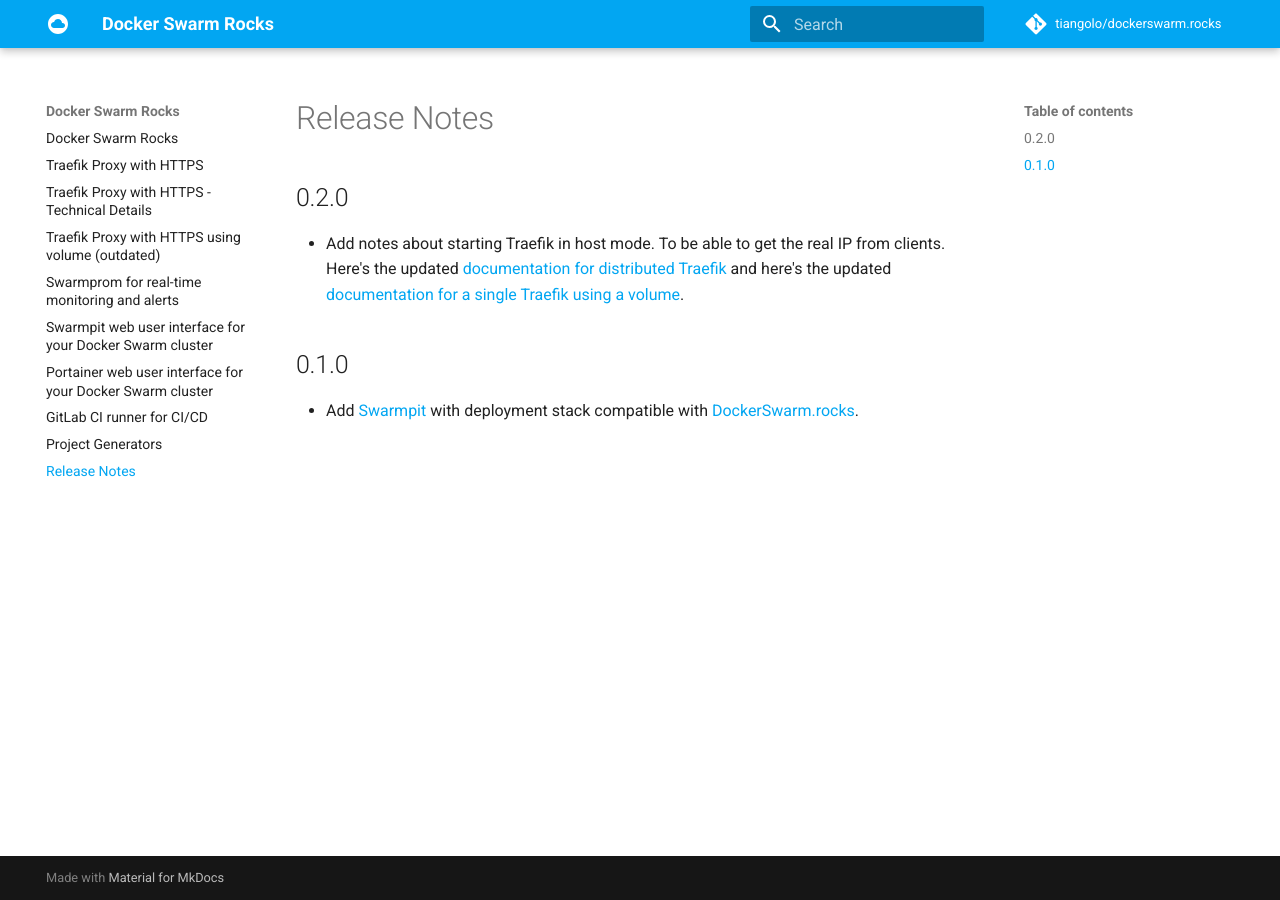
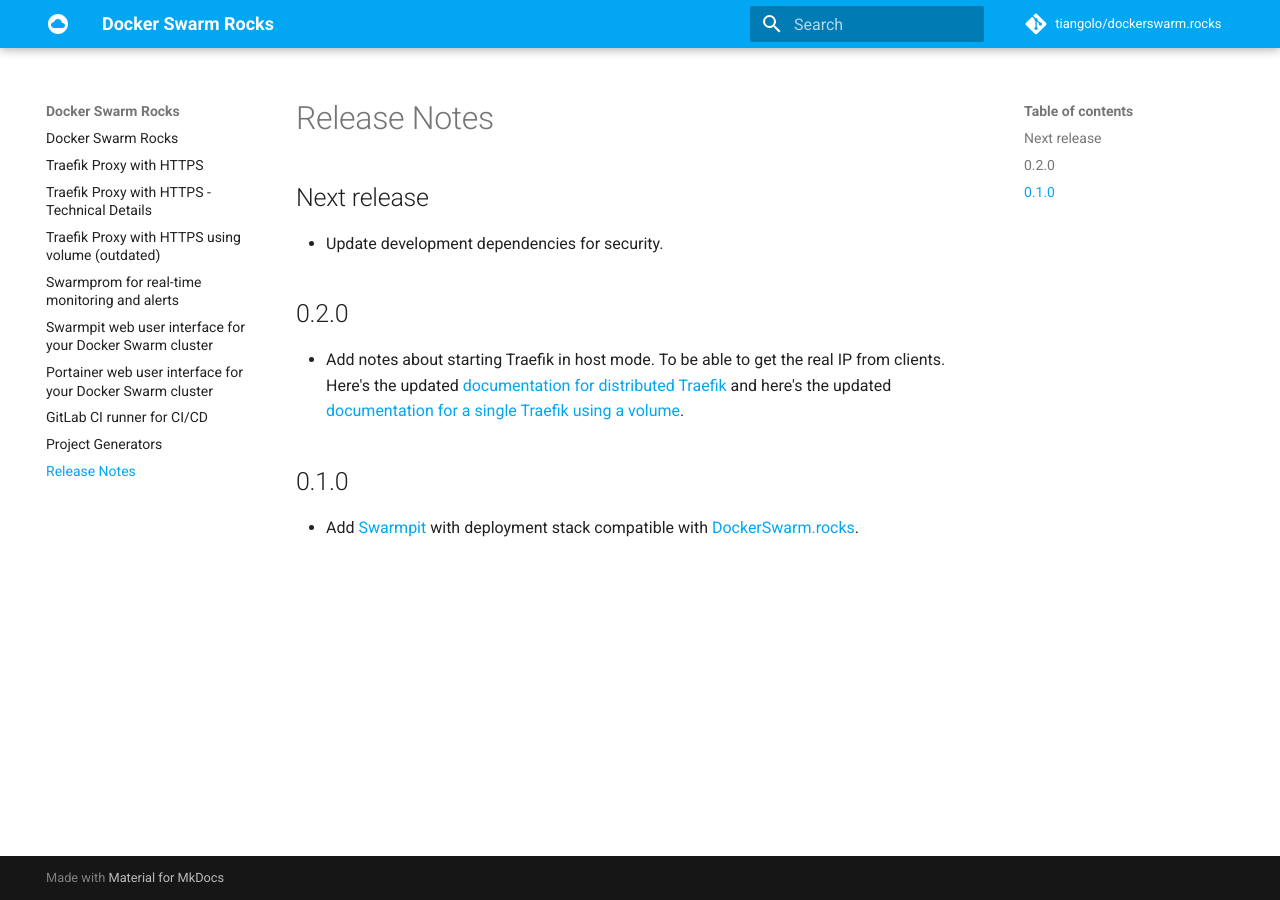
Before and after one commit to tiangolo/dockerswarm.rocks, an MkDocs documentation site: the page built from docs/release-notes.md, in a window 1280 px wide. Built offline with MkDocs 1.6.1 and Material for MkDocs 9.7.7, drawn with Linux system fonts in a browser that asks for light colours; comment, search, counter and statistics services are not loaded.

Commit message:
:lock: Upgrade development dependencies

```diff
--- a/docs/release-notes.md
+++ b/docs/release-notes.md
@@ -1,3 +1,7 @@
+## Next release
+
+* Update development dependencies for security.
+
 ## 0.2.0
 
 * Add notes about starting Traefik in host mode. To be able to get the real IP from clients. Here's the updated <a href="https://dockerswarm.rocks/traefik/#getting-the-client-ip" target="_blank">documentation for distributed Traefik</a> and here's the updated <a href="https://dockerswarm.rocks/traefik-with-volume/#getting-the-client-ip" target="_blank">documentation for a single Traefik using a volume</a>.
```
Also changed, not shown: 1 other file.
